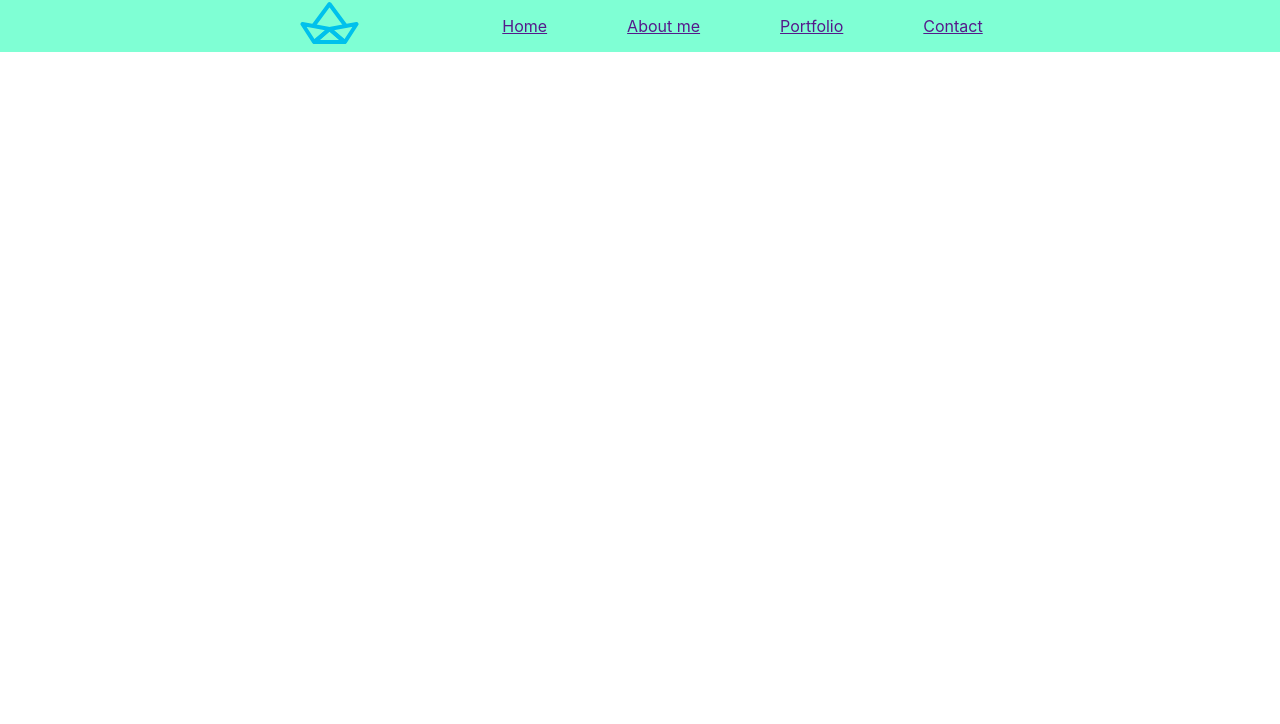
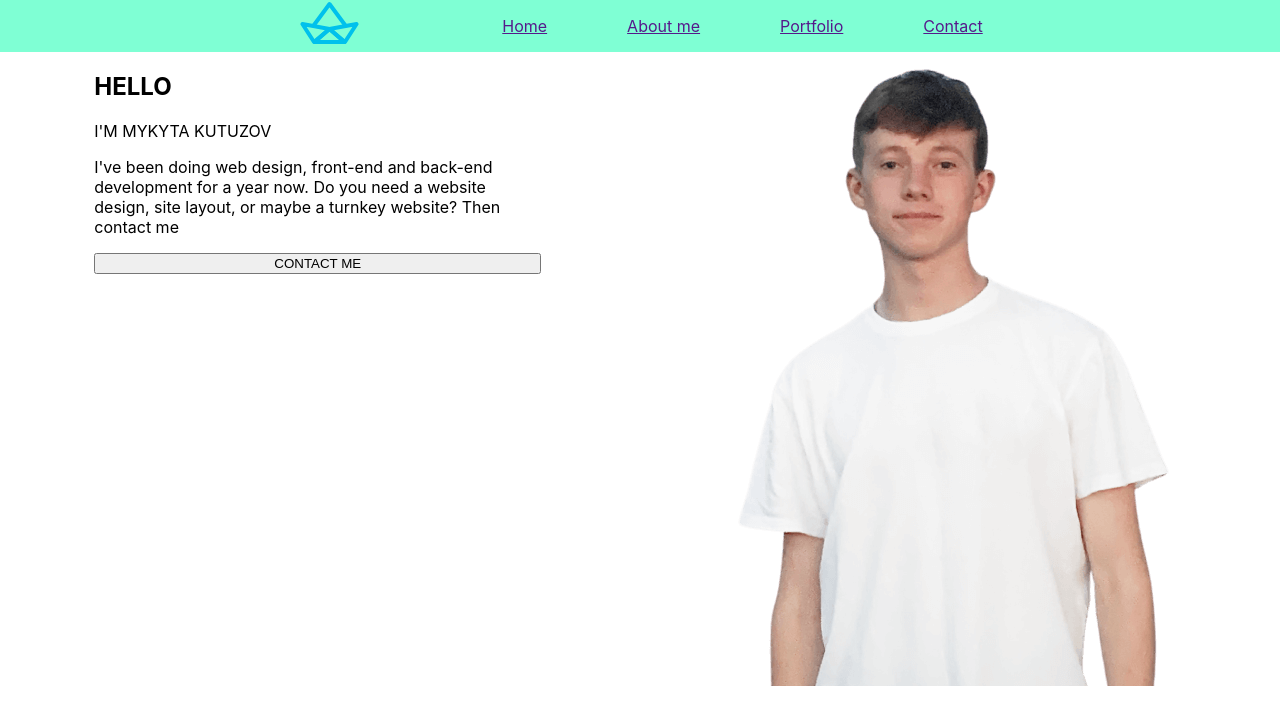
Before and after one commit to Kytyzovns/portfolio-start-project-main, a React app: page / in a window 1280 px wide. Shown: the top 724 px of the page. Built offline with nearby package versions, Linux system fonts and the light colour scheme.

Commit message:
added main

```diff
--- a/src/App.tsx
+++ b/src/App.tsx
@@ -1,12 +1,14 @@
 import './App.css';
 import styled from 'styled-components';
 import {Header} from "./layout/header/Header";
+import {Main} from "./layout/sections/main/Main";
 
 
 function App() {
     return (
         <div className="App">
             <Header/>
+            <Main/>
         </div>
     );
 }
--- /dev/null
+++ b/src/components/FlexWrapper.tsx
@@ -0,0 +1,20 @@
+import styled from "styled-components";
+
+type FlexWrapperProps = {
+    direction?: string
+    justify?: string
+    align?: string
+    wrap?: string
+    width?: string
+    height?: string
+}
+
+export const FlexWrapper = styled.div<FlexWrapperProps>`
+    display: flex;
+    flex-direction: ${props => props.direction || "row"};
+    justify-content: ${props => props.justify || "flex-start"};
+    align-items: ${props => props.align || "stretch"};
+    flex-wrap: ${props => props.wrap || "nowrap"};
+    width: ${props => props.width || "auto"};
+    height: ${props => props.height || "auto"};
+`
--- /dev/null
+++ b/src/layout/sections/main/Main.tsx
@@ -0,0 +1,32 @@
+import React from 'react';
+import {FlexWrapper} from "../../../components/FlexWrapper";
+import mainPhoto from "../../../assets/images/image-1.webp"
+import styled from "styled-components";
+
+export const Main = () => {
+    return (
+        <div>
+            <FlexWrapper justify="space-around">
+                <FlexWrapper direction="column" width={"447px"} height={"337"}>
+                    <h2>HELLO</h2>
+                    <span>I'M MYKYTA<b/> KUTUZOV</span>
+                    <p>I've been doing web design, front-end and back-end development for a year now.
+                        Do you need a website design, site layout, or maybe a turnkey website?
+                        Then contact me
+                    </p>
+                    <button type={"button"}>CONTACT ME</button>
+                </FlexWrapper>
+
+                <img src={mainPhoto} alt="mainPhoto"/>
+
+            </FlexWrapper>
+
+        </div>
+    );
+};
+
+const Photo = styled.img`
+    width: 456px;
+    height: 700px;
+    object-fit: cover;
+`
```
Also changed, not shown: src/assets/images/mainPhoto.webp (renamed from src/assets/images/F72BBE6B-F7D4-4BD2-9EAF-F1FFAEF691F2-1.webp).
